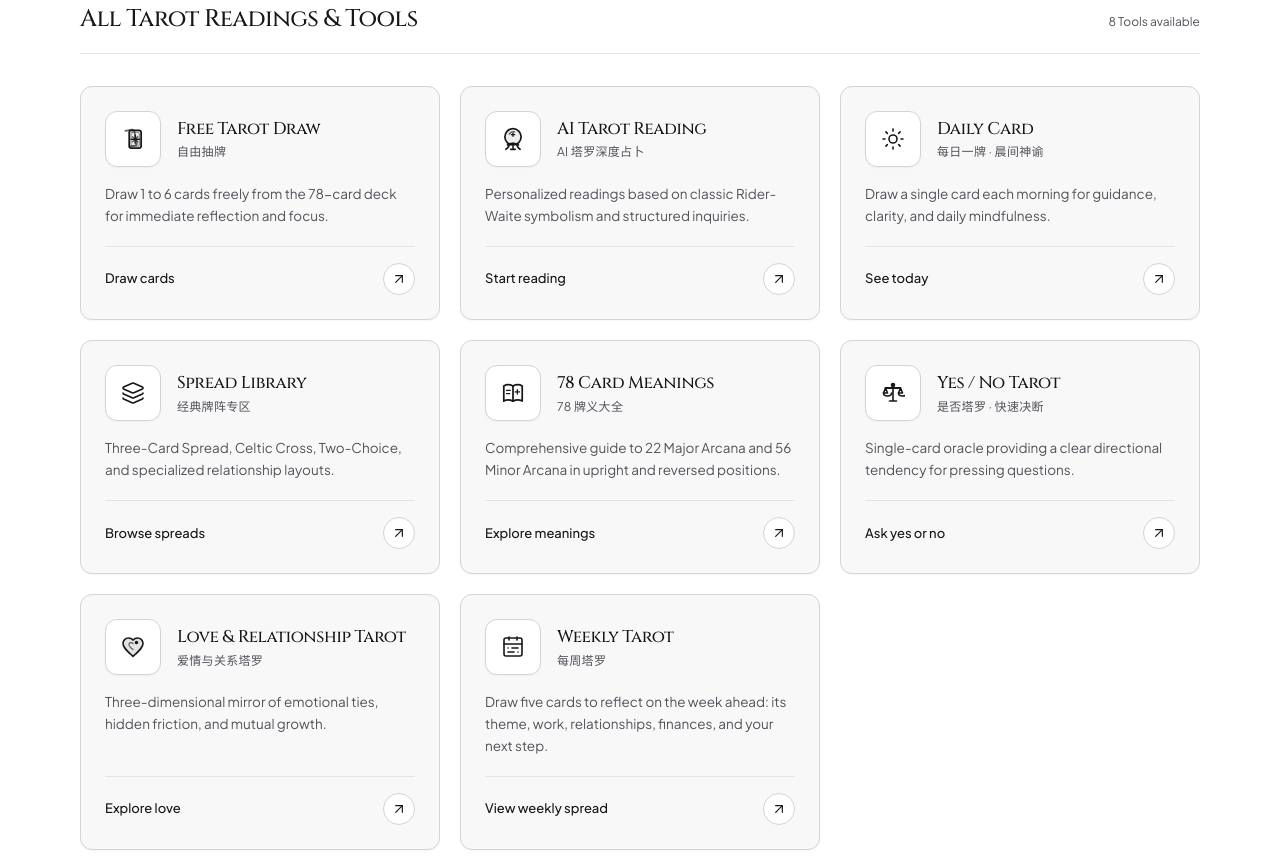
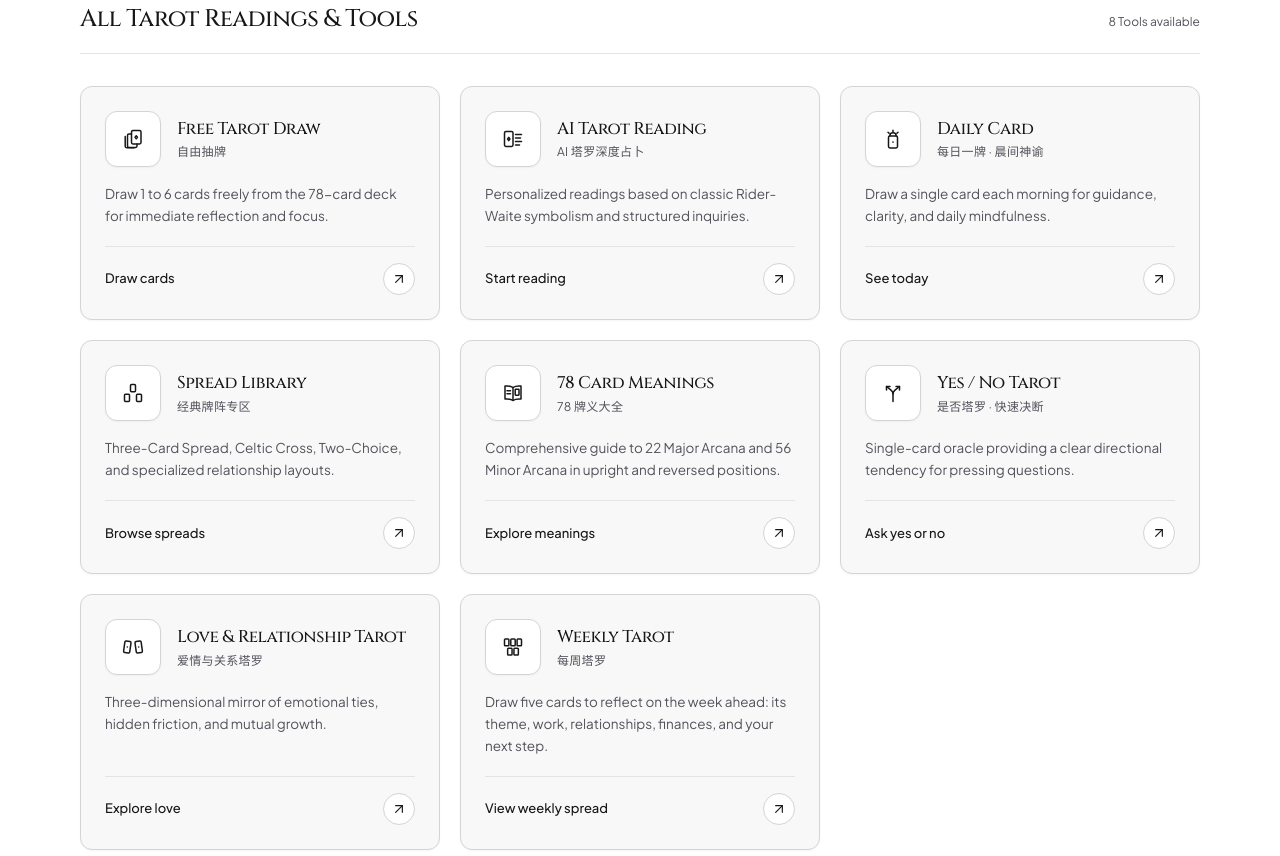
Before and after one commit to hhc883/yitarot, a Next.js app: page /en/west in a window 1280 px wide. Shown: the part 640-1496 px from the top of the page. Built offline with nearby package versions, Linux system fonts and the light colour scheme; no server answers.

Commit message:
feat(site): draw tool icons around each feature

```diff
--- a/src/app/[lang]/west/page.tsx
+++ b/src/app/[lang]/west/page.tsx
@@ -5,14 +5,7 @@ import type { Metadata } from 'next';
 import { CONTAINER } from '@/components/site/constants';
 import { FeatureCard } from '@/components/site/FeatureCard';
 import { ToolCardGridMotion } from '@/components/site/ToolCardGridMotion';
-import {
-  IconBook78,
-  IconCrystalBall,
-  IconDecision,
-  IconLove,
-  IconTarotCards
-} from '@/components/icons/QiIcons';
-import { CalendarRange, Layers, Sun } from 'lucide-react';
+import { ToolIcon } from '@/components/site/ToolIcon';
 import { JsonLd } from '@/components/seo/JsonLd';
 
 export const instant = false;
@@ -76,7 +69,7 @@ export default async function WestLandingPage({ params }: { params: Promise<{ la
   const tools = [
     {
       href: `/${lang}/draw`,
-      icon: <IconTarotCards size={26} />,
+      icon: <ToolIcon name="west-draw" />,
       titleEn: 'Free Tarot Draw',
       titleZh: '自由抽牌',
       descEn: 'Draw 1 to 6 cards freely from the 78-card deck for immediate reflection and focus.',
@@ -86,7 +79,7 @@ export default async function WestLandingPage({ params }: { params: Promise<{ la
     },
     {
       href: `/${lang}/reading`,
-      icon: <IconCrystalBall size={26} />,
+      icon: <ToolIcon name="west-reading" />,
       titleEn: 'AI Tarot Reading',
       titleZh: 'AI 塔罗深度占卜',
       descEn: 'Personalized readings based on classic Rider-Waite symbolism and structured inquiries.',
@@ -96,7 +89,7 @@ export default async function WestLandingPage({ params }: { params: Promise<{ la
     },
     {
       href: `/${lang}/fortune/daily`,
-      icon: <Sun className="h-6 w-6" strokeWidth={1.6} />,
+      icon: <ToolIcon name="west-daily" />,
       titleEn: 'Daily Card',
       titleZh: '每日一牌 · 晨间神谕',
       descEn: 'Draw a single card each morning for guidance, clarity, and daily mindfulness.',
@@ -106,7 +99,7 @@ export default async function WestLandingPage({ params }: { params: Promise<{ la
     },
     {
       href: `/${lang}/spreads`,
-      icon: <Layers className="h-6 w-6" strokeWidth={1.6} />,
+      icon: <ToolIcon name="west-spreads" />,
       titleEn: 'Spread Library',
       titleZh: '经典牌阵专区',
       descEn: 'Three-Card Spread, Celtic Cross, Two-Choice, and specialized relationship layouts.',
@@ -116,7 +109,7 @@ export default async function WestLandingPage({ params }: { params: Promise<{ la
     },
     {
       href: `/${lang}/cards`,
-      icon: <IconBook78 size={26} />,
+      icon: <ToolIcon name="west-cards" />,
       titleEn: '78 Card Meanings',
       titleZh: '78 牌义大全',
       descEn: 'Comprehensive guide to 22 Major Arcana and 56 Minor Arcana in upright and reversed positions.',
@@ -126,7 +119,7 @@ export default async function WestLandingPage({ params }: { params: Promise<{ la
     },
     {
       href: `/${lang}/yes-no`,
-      icon: <IconDecision size={24} />,
+      icon: <ToolIcon name="west-yes-no" />,
       titleEn: 'Yes / No Tarot',
       titleZh: '是否塔罗 · 快速决断',
       descEn: 'Single-card oracle providing a clear directional tendency for pressing questions.',
@@ -136,7 +129,7 @@ export default async function WestLandingPage({ params }: { params: Promise<{ la
     },
     {
       href: `/${lang}/love`,
-      icon: <IconLove size={24} />,
+      icon: <ToolIcon name="west-love" />,
       titleEn: 'Love & Relationship Tarot',
       titleZh: '爱情与关系塔罗',
       descEn: 'Three-dimensional mirror of emotional ties, hidden friction, and mutual growth.',
@@ -146,7 +139,7 @@ export default async function WestLandingPage({ params }: { params: Promise<{ la
     },
     {
       href: `/${lang}/fortune/weekly`,
-      icon: <CalendarRange className="h-6 w-6" strokeWidth={1.6} />,
+      icon: <ToolIcon name="west-weekly" />,
       titleEn: 'Weekly Tarot',
       titleZh: '每周塔罗',
       descEn: 'Draw five cards to reflect on the week ahead: its theme, work, relationships, finances, and your next step.',
--- /dev/null
+++ b/src/components/site/ToolIcon.tsx
@@ -0,0 +1,211 @@
+import React from 'react';
+
+export type ToolIconName =
+  | 'east-liuyao'
+  | 'east-bazi'
+  | 'east-ziwei'
+  | 'east-meihua'
+  | 'east-compatibility'
+  | 'east-bazi-daily'
+  | 'east-qimen'
+  | 'east-almanac'
+  | 'east-relationship'
+  | 'west-draw'
+  | 'west-reading'
+  | 'west-daily'
+  | 'west-spreads'
+  | 'west-cards'
+  | 'west-yes-no'
+  | 'west-love'
+  | 'west-weekly';
+
+export interface ToolIconProps {
+  name: ToolIconName;
+  size?: number;
+  className?: string;
+}
+
+const ICON_SHAPES: Record<ToolIconName, React.ReactNode> = {
+  'east-liuyao': (
+    <>
+      <path d="M4 4h16" />
+      <path d="M4 7.2h6M14 7.2h6" />
+      <path d="M4 10.4h16" />
+      <path d="M4 13.6h6M14 13.6h6" />
+      <path d="M4 16.8h16" />
+      <path d="M4 20h6M14 20h6" />
+    </>
+  ),
+  'east-bazi': (
+    <>
+      <rect x="3" y="5" width="18" height="14" rx="1.6" />
+      <path d="M7.5 5v14M12 5v14M16.5 5v14M3 12h18" />
+    </>
+  ),
+  'east-ziwei': (
+    <>
+      <rect x="3" y="3" width="18" height="18" rx="1.8" />
+      <path d="M7.5 3v1.8M12 3v1.8M16.5 3v1.8" />
+      <path d="M7.5 19.2V21M12 19.2V21M16.5 19.2V21" />
+      <path d="M3 7.5h1.8M3 12h1.8M3 16.5h1.8" />
+      <path d="M19.2 7.5H21M19.2 12H21M19.2 16.5H21" />
+      <path d="M12 8.2l1.1 2.7L15.8 12l-2.7 1.1L12 15.8l-1.1-2.7L8.2 12l2.7-1.1Z" />
+    </>
+  ),
+  'east-meihua': (
+    <>
+      <path d="M6.5 4h11" />
+      <path d="M6.5 6.2h11" />
+      <path d="M6.5 8.4h4M13.5 8.4h4" />
+      <path d="M6.5 15.6h4M13.5 15.6h4" />
+      <path d="M6.5 17.8h11" />
+      <path d="M6.5 20h11" />
+    </>
+  ),
+  'east-compatibility': (
+    <>
+      <path d="M5.4 11.4L4.6 5.4c-.1-1 1.4-1.1 1.7-.1l.9 5.3" />
+      <path d="M7.3 10.6l.9-5.4c.2-1 1.7-.8 1.6.2l-.7 5.8c1 .7 1.7 1.6 1.8 2.6.1.8-.4 1.4-1.2 1.6l-1.2.3c-.2 1-.2 2 0 2.8" />
+      <path d="M5.4 11.4c-1.3 1.1-1.6 3.3-.6 4.8.4.7.6 1.5.6 2.3" />
+      <circle cx="8.2" cy="13" r="0.7" fill="currentColor" stroke="none" />
+      <path d="M15.2 10.2c-1.1-.8-1.8-2.2-1.7-3.8" />
+      <path d="M18.4 10.2c1.2-.8 2-2.2 2-3.8" />
+      <path d="M15.2 10.2c-1.1.7-1.9 1.8-2.3 3.1-.2.8.1 1.7.8 2.1.6.3 1.2.4 1.8.4.2.9.2 1.8 0 2.7" />
+      <path d="M18.4 10.2c1.4 1.2 1.8 3.6.9 5.5-.3.8-.5 1.8-.4 2.8" />
+      <circle cx="15.9" cy="12.8" r="0.7" fill="currentColor" stroke="none" />
+    </>
+  ),
+  'east-bazi-daily': (
+    <>
+      <path d="M8 2.8v2.4M16 2.8v2.4" />
+      <rect x="3.5" y="4.2" width="17" height="16.8" rx="2" />
+      <path d="M3.5 8.5h17" />
+      <rect x="9.5" y="10.5" width="5" height="8.5" rx="1" />
+      <path d="M9.5 14.75h5" />
+    </>
+  ),
+  'east-qimen': (
+    <>
+      <rect x="3" y="3" width="18" height="18" rx="1.8" />
+      <path d="M9 3v18M15 3v18M3 9h18M3 15h18" />
+    </>
+  ),
+  'east-almanac': (
+    <>
+      <path d="M8 2.8v2.4M16 2.8v2.4" />
+      <rect x="3.5" y="4.2" width="17" height="16.8" rx="2" />
+      <path d="M3.5 8.5h17" />
+      <circle cx="12" cy="14.75" r="3.4" />
+      <circle cx="12" cy="14.75" r="0.9" fill="currentColor" stroke="none" />
+    </>
+  ),
+  'east-relationship': (
+    <>
+      <circle cx="12" cy="12" r="2.4" />
+      <circle cx="12" cy="12" r="0.9" fill="currentColor" stroke="none" />
+      <circle cx="6" cy="5.5" r="1.6" />
+      <circle cx="18.5" cy="6" r="1.6" />
+      <circle cx="5.5" cy="17.5" r="1.6" />
+      <circle cx="18" cy="18.5" r="1.6" />
+      <path d="M10.4 10.2L7.1 6.7M13.8 10.4l3.5-3.3M10.2 13.6l-3.5 2.9M13.6 13.8l3.3 3.5" />
+    </>
+  ),
+  'west-draw': (
+    <>
+      <rect x="10.5" y="3.5" width="9.5" height="13.5" rx="1.4" />
+      <path d="M15.25 8.8l1.2 1.45-1.2 1.45-1.2-1.45Z" />
+      <path d="M10.5 7H7.9A1.4 1.4 0 0 0 6.5 8.4v10.7a1.4 1.4 0 0 0 1.4 1.4h6.7a1.4 1.4 0 0 0 1.4-1.4V17" />
+      <path d="M4.2 9.5v9.8a1.4 1.4 0 0 0 1.4 1.4h7.5" />
+    </>
+  ),
+  'west-reading': (
+    <>
+      <rect x="3.5" y="4.5" width="8.5" height="15" rx="1.4" />
+      <path d="M7.75 10.3l1.15 1.7-1.15 1.7-1.15-1.7Z" />
+      <path d="M14.5 7.5h6M14.5 11h5M14.5 14.5h6M14.5 18h4" />
+    </>
+  ),
+  'west-daily': (
+    <>
+      <rect x="7.5" y="9" width="9" height="12" rx="1.4" />
+      <path d="M8.8 9a3.2 3.2 0 0 1 6.4 0" />
+      <path d="M12 3.2v1.6M7 5.2l1.1 1.1M17 5.2l-1.1 1.1" />
+      <circle cx="12" cy="15" r="0.85" fill="currentColor" stroke="none" />
+    </>
+  ),
+  'west-spreads': (
+    <>
+      <rect x="9.5" y="3.5" width="5" height="7.2" rx="1" />
+      <rect x="3.5" y="13.3" width="5" height="7.2" rx="1" />
+      <rect x="15.5" y="13.3" width="5" height="7.2" rx="1" />
+    </>
+  ),
+  'west-cards': (
+    <>
+      <path d="M12 6.5c-1.8-1.3-4.5-1.8-8-1.5v13c3.5-.3 6.2.2 8 1.5 1.8-1.3 4.5-1.8 8-1.5V5c-3.5-.3-6.2.2-8 1.5Z" />
+      <path d="M12 6.5v13" />
+      <path d="M6 9.8h3.5M6 12.8h3.5" />
+      <rect x="14.2" y="8.2" width="3.8" height="6" rx="0.6" />
+    </>
+  ),
+  'west-yes-no': (
+    <>
+      <path d="M12 20.5V13c0-1.5-.8-2.8-2-3.8L5.5 5.5" />
+      <path d="M12 13c0-1.5.8-2.8 2-3.8L18.5 5.5" />
+      <path d="M5.5 9V5.5H9" />
+      <path d="M15 5.5h3.5V9" />
+    </>
+  ),
+  'west-love': (
+    <>
+      <rect
+        x="3.2"
+        y="6.25"
+        width="6.2"
+        height="11.5"
+        rx="1.2"
+        transform="rotate(8 6.3 12)"
+      />
+      <rect
+        x="14.6"
+        y="6.25"
+        width="6.2"
+        height="11.5"
+        rx="1.2"
+        transform="rotate(-8 17.7 12)"
+      />
+      <circle cx="6.3" cy="12" r="0.8" fill="currentColor" stroke="none" />
+      <circle cx="17.7" cy="12" r="0.8" fill="currentColor" stroke="none" />
+    </>
+  ),
+  'west-weekly': (
+    <>
+      <rect x="3.5" y="4" width="4.4" height="6.8" rx="0.8" />
+      <rect x="9.8" y="4" width="4.4" height="6.8" rx="0.8" />
+      <rect x="16.1" y="4" width="4.4" height="6.8" rx="0.8" />
+      <rect x="6.65" y="13.2" width="4.4" height="6.8" rx="0.8" />
+      <rect x="12.95" y="13.2" width="4.4" height="6.8" rx="0.8" />
+    </>
+  )
+};
+
+export function ToolIcon({ name, size = 24, className }: ToolIconProps) {
+  return (
+    <svg
+      width={size}
+      height={size}
+      viewBox="0 0 24 24"
+      fill="none"
+      stroke="currentColor"
+      strokeWidth={1.5}
+      strokeLinecap="round"
+      strokeLinejoin="round"
+      aria-hidden="true"
+      focusable="false"
+      data-tool-icon={name}
+      className={className}
+    >
+      {ICON_SHAPES[name]}
+    </svg>
+  );
+}
```
Also changed, not shown: src/app/[lang]/east/page.tsx (+10 -17 lines).
